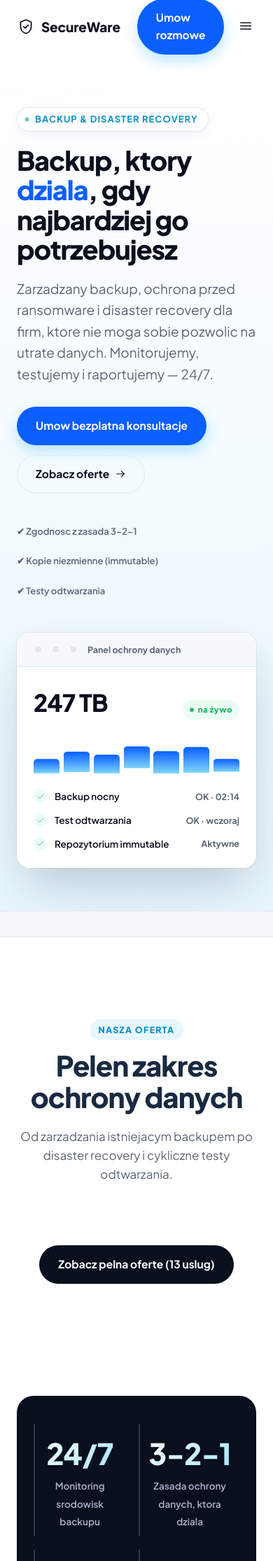
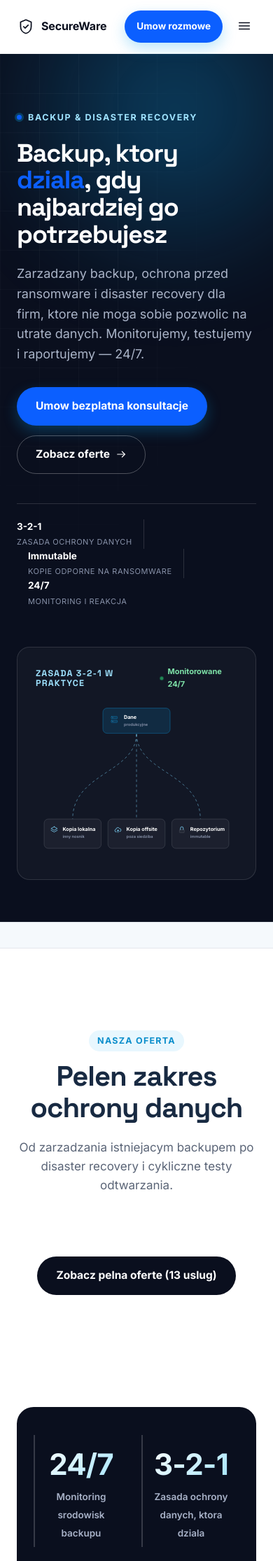
Before and after one commit to szczubix/SecureWare, a PHP site: page / in a window 390 px wide. Shown: the top 2230 px of the page at 70% size. Run offline with PHP 8.4, Linux system fonts and the light colour scheme; data that the repository does not hold is empty.

Commit message:
Rework hero art direction away from generic AI-template look
Removed the aurora-blob gradient background and the floating fake-dashboard
mockup card (bar chart + count-up stat) - that combination is the default
output of every AI page-builder right now and read as generic rather than
professional. Replaced with:
- a dark, technical hero (grid-line texture, single asymmetric glow) closer
  to how real security/infra vendors (Rubrik, Acronis) treat their hero
- a custom inline-SVG diagram of the actual 3-2-1 backup rule with animated
  data-flow lines, replacing the generic UI-chrome mockup with something
  genuinely on-topic
- a Space Grotesk display typeface for headings (site-wide) instead of the
  ubiquitous Plus Jakarta Sans 800-weight look, paired with Inter for body
- a plain divider-separated spec row instead of badge-pill soup

Also fixed a real mobile bug this surfaced: the header logo had no
white-space guard and could wrap to two lines, colliding with the CTA
button on narrow screens.

Verified locally: seeded DB + headless browser across desktop and mobile
viewports (375px/390px/1440px), all key pages return 200 with no PHP
warnings, mobile header no longer overlaps.

```diff
--- a/assets/css/site.css
+++ b/assets/css/site.css
@@ -9,7 +9,8 @@
     --sw-bg: #f5f9fc;
     --sw-white: #ffffff;
     --sw-radius: 18px;
-    --sw-font: 'Plus Jakarta Sans', Inter, -apple-system, BlinkMacSystemFont, "Segoe UI", Roboto, Arial, sans-serif;
+    --sw-font: 'Inter', -apple-system, BlinkMacSystemFont, "Segoe UI", Roboto, Arial, sans-serif;
+    --sw-font-display: 'Space Grotesk', 'Inter', -apple-system, BlinkMacSystemFont, "Segoe UI", Roboto, Arial, sans-serif;
 }
 
 * { box-sizing: border-box; }
@@ -24,7 +25,7 @@ body {
 }
 img { max-width: 100%; display: block; }
 a { color: inherit; text-decoration: none; }
-h1, h2, h3, h4 { font-family: var(--sw-font); line-height: 1.12; margin: 0 0 .5em; font-weight: 800; letter-spacing: -.02em; }
+h1, h2, h3, h4 { font-family: var(--sw-font-display); line-height: 1.12; margin: 0 0 .5em; font-weight: 700; letter-spacing: -.02em; }
 
 .sw-wrap { max-width: 1180px; margin: 0 auto; padding: 0 24px; }
 
@@ -57,6 +58,7 @@ h1, h2, h3, h4 { font-family: var(--sw-font); line-height: 1.12; margin: 0 0 .5e
 
 @keyframes swPulse { 0%,100% { opacity: 1; transform: scale(1); } 50% { opacity: .55; transform: scale(.82); } }
 @keyframes swSpin { to { transform: rotate(360deg); } }
+@keyframes swFloat { 0%,100% { transform: translateY(0); } 50% { transform: translateY(-10px); } }
 
 /* ---- Buttons ---- */
 .sw-btn { display: inline-flex; align-items: center; gap: 8px; padding: 14px 26px; border-radius: 999px; font-weight: 700; font-size: 15.5px; border: 1px solid transparent; cursor: pointer; transition: background .2s ease, transform .2s cubic-bezier(.16,.8,.24,1), box-shadow .2s ease, opacity .2s ease, color .2s ease, border-color .2s ease; }
@@ -73,15 +75,16 @@ h1, h2, h3, h4 { font-family: var(--sw-font); line-height: 1.12; margin: 0 0 .5e
 .sw-header.is-scrolled { box-shadow: 0 8px 30px rgba(24,42,66,.1); border-bottom-color: var(--sw-border); }
 .sw-header__inner { display: flex; align-items: center; justify-content: space-between; height: 76px; gap: 24px; transition: height .25s ease; }
 .sw-header.is-scrolled .sw-header__inner { height: 62px; }
-.sw-logo { display: flex; align-items: center; gap: 9px; font-weight: 800; font-size: 19px; letter-spacing: -.01em; color: var(--sw-dark); }
-.sw-logo img { height: 32px; width: auto; transition: height .25s ease; }
+.sw-logo { display: flex; align-items: center; gap: 9px; font-weight: 800; font-size: 19px; letter-spacing: -.01em; color: var(--sw-dark); min-width: 0; flex-shrink: 1; }
+.sw-logo span { white-space: nowrap; overflow: hidden; text-overflow: ellipsis; }
+.sw-logo img { height: 32px; width: auto; flex-shrink: 0; transition: height .25s ease; }
 .sw-header.is-scrolled .sw-logo img { height: 26px; }
 .sw-nav { display: flex; gap: 30px; }
 .sw-nav a { color: var(--sw-muted); font-weight: 600; font-size: 14.5px; position: relative; padding-bottom: 3px; transition: color .2s ease; }
 .sw-nav a::after { content: ''; position: absolute; left: 0; right: 100%; bottom: -2px; height: 2px; border-radius: 2px; background: var(--sw-primary); transition: right .25s cubic-bezier(.16,.8,.24,1); }
 .sw-nav a:hover { color: var(--sw-dark); }
 .sw-nav a:hover::after { right: 0; }
-.sw-header__actions { display: flex; align-items: center; gap: 14px; }
+.sw-header__actions { display: flex; align-items: center; gap: 14px; flex-shrink: 0; }
 .sw-nav-toggle { display: none; background: none; border: none; color: var(--sw-dark); cursor: pointer; padding: 6px; }
 
 /* ---- Mega menu (desktop nav dropdown for the "Oferta" item) ---- */
@@ -103,6 +106,8 @@ h1, h2, h3, h4 { font-family: var(--sw-font); line-height: 1.12; margin: 0 0 .5e
     .sw-nav.is-open { display: flex; }
     .sw-nav a { padding: 10px 0; border-bottom: 1px solid var(--sw-border); }
     .sw-nav-toggle { display: block; }
+    .sw-header__actions .sw-btn { padding: 11px 16px; font-size: 13.5px; }
+    .sw-logo { font-size: 16px; }
     .sw-nav__item { flex-direction: column; align-items: stretch; }
     .sw-nav__item > a { border-bottom: 1px solid var(--sw-border); padding: 10px 0; justify-content: space-between; }
     .sw-mega { position: static; display: none; width: auto; box-shadow: none; border: none; opacity: 1; visibility: visible; pointer-events: auto; transform: none; padding: 6px 0 10px; }
@@ -110,35 +115,27 @@ h1, h2, h3, h4 { font-family: var(--sw-font); line-height: 1.12; margin: 0 0 .5e
     .sw-mega__grid { grid-template-columns: 1fr; }
 }
 
-/* ---- Hero ---- */
-.sw-hero { position: relative; overflow: hidden; background: linear-gradient(180deg, #ffffff 0%, var(--sw-primary-tint) 100%); color: var(--sw-dark); padding: 110px 0 100px; }
-.sw-hero::before, .sw-hero::after {
-    content: '';
-    position: absolute;
-    width: 55vw;
-    height: 55vw;
-    max-width: 640px;
-    max-height: 640px;
-    border-radius: 50%;
-    filter: blur(90px);
-    opacity: .35;
-    pointer-events: none;
-    z-index: 0;
-}
-.sw-hero::before { background: radial-gradient(circle, #7fd6fb, transparent 70%); top: -25%; left: -12%; animation: swAuroraDrift1 22s ease-in-out infinite; }
-.sw-hero::after { background: radial-gradient(circle, #0ba5ef, transparent 70%); bottom: -32%; right: -12%; animation: swAuroraDrift2 26s ease-in-out infinite; }
-@keyframes swAuroraDrift1 { 0%,100% { transform: translate(0,0) scale(1); } 50% { transform: translate(6%,8%) scale(1.15); } }
-@keyframes swAuroraDrift2 { 0%,100% { transform: translate(0,0) scale(1); } 50% { transform: translate(-8%,-6%) scale(1.1); } }
+/* ---- Hero (technical/dark direction - not the light aurora-blob template) ---- */
+.sw-hero { position: relative; overflow: hidden; background: var(--sw-dark); color: #fff; padding: 118px 0 104px; }
+.sw-hero::before { content: ''; position: absolute; inset: 0; background-image: linear-gradient(rgba(255,255,255,.05) 1px, transparent 1px), linear-gradient(90deg, rgba(255,255,255,.05) 1px, transparent 1px); background-size: 56px 56px; -webkit-mask-image: radial-gradient(ellipse 75% 65% at 28% 15%, #000, transparent 72%); mask-image: radial-gradient(ellipse 75% 65% at 28% 15%, #000, transparent 72%); pointer-events: none; }
+.sw-hero::after { content: ''; position: absolute; width: 560px; height: 560px; border-radius: 50%; background: radial-gradient(circle, rgba(11,165,239,.32), transparent 70%); filter: blur(50px); top: -200px; right: -140px; pointer-events: none; }
 .sw-hero > .sw-wrap { position: relative; z-index: 1; }
 
-.sw-hero__grid { display: grid; grid-template-columns: 1.05fr .95fr; gap: 50px; align-items: center; }
-.sw-hero__eyebrow { display: inline-flex; align-items: center; gap: 8px; color: var(--sw-primary-dark); font-weight: 700; font-size: 13px; letter-spacing: .08em; text-transform: uppercase; margin-bottom: 20px; padding: 6px 14px 6px 10px; background: #fff; border: 1px solid var(--sw-border); border-radius: 999px; box-shadow: 0 4px 14px rgba(24,42,66,.06); }
-.sw-hero__eyebrow::before { content: ''; width: 7px; height: 7px; border-radius: 50%; background: #16b364; animation: swPulse 1.8s ease-in-out infinite; }
-.sw-hero h1 { font-size: 60px; color: var(--sw-dark); letter-spacing: -.03em; }
+.sw-hero__grid { display: grid; grid-template-columns: 1.05fr .95fr; gap: 56px; align-items: center; }
+.sw-hero__eyebrow { display: inline-flex; align-items: center; gap: 9px; color: #9fe3ff; font-weight: 700; font-size: 12.5px; letter-spacing: .13em; text-transform: uppercase; margin-bottom: 22px; }
+.sw-hero__eyebrow::before { content: ''; width: 7px; height: 7px; border-radius: 50%; background: var(--sw-primary); box-shadow: 0 0 0 3px rgba(11,165,239,.28); }
+.sw-hero h1 { font-family: var(--sw-font-display); font-size: 56px; font-weight: 700; color: #fff; letter-spacing: -.03em; line-height: 1.08; }
 .sw-hero h1 span { color: var(--sw-primary); }
-.sw-hero p.lead { font-size: 19px; color: var(--sw-muted); max-width: 560px; margin-bottom: 32px; }
+.sw-hero p.lead { font-size: 18px; color: #aab4c8; max-width: 500px; margin: 22px 0 32px; }
 .sw-hero__actions { display: flex; gap: 14px; flex-wrap: wrap; }
-.sw-hero__badges { display: flex; gap: 22px; margin-top: 44px; flex-wrap: wrap; color: var(--sw-muted); font-size: 13px; font-weight: 600; align-items: center; }
+.sw-hero .sw-btn--ghost { color: #fff; border-color: rgba(255,255,255,.28); }
+.sw-hero .sw-btn--ghost:hover { background: rgba(255,255,255,.08); border-color: #fff; }
+.sw-hero__specs { display: flex; flex-wrap: wrap; margin-top: 42px; border-top: 1px solid rgba(255,255,255,.14); padding-top: 22px; }
+.sw-hero__specs div { padding: 0 24px; border-right: 1px solid rgba(255,255,255,.14); }
+.sw-hero__specs div:first-child { padding-left: 0; }
+.sw-hero__specs div:last-child { border-right: none; }
+.sw-hero__specs strong { display: block; font-size: 13.5px; font-weight: 700; color: #fff; }
+.sw-hero__specs span { display: block; font-size: 11px; color: #8791a8; margin-top: 3px; text-transform: uppercase; letter-spacing: .05em; }
 
 /* ---- Highlight strip (compact icon+label row for inner-page headers) ---- */
 .sw-highlights { display: flex; flex-wrap: wrap; gap: 12px; margin-top: 28px; }
@@ -148,37 +145,24 @@ h1, h2, h3, h4 { font-family: var(--sw-font); line-height: 1.12; margin: 0 0 .5e
 @media (max-width: 860px) {
     .sw-hero { padding: 76px 0 60px; }
     .sw-hero__grid { grid-template-columns: 1fr; }
-    .sw-hero h1 { font-size: 38px; }
+    .sw-hero h1 { font-size: 36px; }
+    .sw-hero__specs div { padding: 0 16px; }
 }
 
-/* ---- Hero product mockup ---- */
-.sw-mock { background: #fff; box-shadow: 0 30px 70px -12px rgba(24,42,66,.25), 0 0 0 1px var(--sw-border); border-radius: var(--sw-radius); overflow: hidden; animation: swFloat 6s ease-in-out infinite; }
-@keyframes swFloat { 0%,100% { transform: translateY(0); } 50% { transform: translateY(-12px); } }
-.sw-mock__bar { display: flex; align-items: center; gap: 8px; padding: 14px 18px; background: var(--sw-bg); border-bottom: 1px solid var(--sw-border); }
-.sw-mock__dot { width: 9px; height: 9px; border-radius: 50%; background: var(--sw-border); }
-.sw-mock__bar span { margin-left: 8px; font-size: 12.5px; font-weight: 700; color: var(--sw-muted); }
-.sw-mock__body { padding: 24px; }
-.sw-mock__headline { display: flex; align-items: baseline; justify-content: space-between; margin-bottom: 18px; }
-.sw-mock__headline strong { font-size: 34px; font-weight: 800; letter-spacing: -.02em; color: var(--sw-dark); }
-.sw-mock__live { display: inline-flex; align-items: center; gap: 6px; font-size: 11.5px; font-weight: 800; letter-spacing: .04em; color: #16b364; background: #ecfdf3; padding: 5px 10px; border-radius: 999px; }
-.sw-mock__live::before { content: ''; width: 6px; height: 6px; border-radius: 50%; background: #16b364; animation: swPulse 1.6s ease-in-out infinite; }
-.sw-mock__bars { display: flex; align-items: flex-end; gap: 6px; height: 56px; margin-bottom: 22px; }
-.sw-mock__bars i { flex: 1; background: linear-gradient(180deg, var(--sw-primary), #7fd6fb); border-radius: 5px 5px 0 0; animation: swBarGrow 2.4s ease-in-out infinite alternate; }
-@keyframes swBarGrow { from { transform: scaleY(.55); } to { transform: scaleY(1); } }
-.sw-mock__rows { display: flex; flex-direction: column; gap: 12px; }
-.sw-mock__row { display: flex; align-items: center; gap: 10px; font-size: 13.5px; font-weight: 600; color: var(--sw-dark); }
-.sw-mock__row .ok { width: 20px; height: 20px; border-radius: 50%; background: #ecfdf3; color: #16b364; display: flex; align-items: center; justify-content: center; flex-shrink: 0; }
-.sw-mock__row span.label { flex: 1; }
-.sw-mock__row span.val { color: var(--sw-muted); font-weight: 700; font-size: 12.5px; }
-.sw-mock__badge { position: absolute; background: #fff; box-shadow: 0 16px 34px rgba(24,42,66,.16); border-radius: 14px; padding: 12px 16px; display: flex; align-items: center; gap: 10px; font-weight: 700; font-size: 13px; color: var(--sw-dark); animation: swFloat 5s ease-in-out infinite; animation-delay: -2s; }
-.sw-mock__badge .icon { width: 30px; height: 30px; border-radius: 9px; background: var(--sw-primary-tint); color: var(--sw-primary); display: flex; align-items: center; justify-content: center; }
-.sw-hero__mockwrap { position: relative; }
-.sw-mock__badge--tl { top: -18px; left: -22px; }
-.sw-mock__badge--br { bottom: -18px; right: -18px; }
-
-@media (max-width: 640px) {
-    .sw-mock__badge { display: none; }
-}
+/* ---- Hero visual: 3-2-1 backup rule diagram (real diagram, not a fake dashboard) ---- */
+.sw-diagram-card { background: rgba(255,255,255,.035); border: 1px solid rgba(255,255,255,.12); border-radius: 18px; padding: 26px; }
+.sw-diagram-card__head { display: flex; align-items: center; justify-content: space-between; margin-bottom: 16px; }
+.sw-diagram-card__head h3 { margin: 0; font-size: 12.5px; text-transform: uppercase; letter-spacing: .09em; color: #9fe3ff; font-weight: 700; }
+.sw-diagram-card__live { display: inline-flex; align-items: center; gap: 6px; font-size: 11px; font-weight: 700; color: #7ee2a8; }
+.sw-diagram-card__live::before { content: ''; width: 6px; height: 6px; border-radius: 50%; background: #28c76f; animation: swPulse 1.8s ease-in-out infinite; }
+.sw-diagram { display: block; width: 100%; height: auto; }
+.sw-diagram .flow { fill: none; stroke: rgba(127,214,251,.55); stroke-width: 1.5; stroke-dasharray: 6 6; animation: swFlow 1.3s linear infinite; }
+.sw-diagram .node rect { fill: rgba(255,255,255,.04); stroke: rgba(255,255,255,.2); stroke-width: 1; }
+.sw-diagram .node.primary rect { fill: rgba(11,165,239,.14); stroke: rgba(11,165,239,.55); }
+.sw-diagram .node text { fill: #fff; font-family: var(--sw-font); font-size: 12px; font-weight: 700; }
+.sw-diagram .node .sub { fill: #8791a8; font-size: 9.5px; font-weight: 600; }
+.sw-diagram .node .icon { color: #7fd6fb; }
+@keyframes swFlow { to { stroke-dashoffset: -24; } }
 
 /* ---- Ticker strip ---- */
 .sw-ticker { border-top: 1px solid var(--sw-border); border-bottom: 1px solid var(--sw-border); background: var(--sw-bg); overflow: hidden; padding: 18px 0; }
@@ -390,5 +374,5 @@ h1, h2, h3, h4 { font-family: var(--sw-font); line-height: 1.12; margin: 0 0 .5e
     *, *::before, *::after { animation-duration: .01ms !important; animation-iteration-count: 1 !important; transition-duration: .01ms !important; scroll-behavior: auto !important; }
     .reveal, .reveal-stagger > * { opacity: 1 !important; transform: none !important; }
     .sw-anim-in { opacity: 1 !important; animation: none !important; }
-    .sw-hero::before, .sw-hero::after, .sw-mock, .sw-mock__badge { animation: none !important; }
+    .sw-hero::before, .sw-hero::after, .sw-diagram-card__live::before { animation: none !important; }
 }
--- a/views/site/home.php
+++ b/views/site/home.php
@@ -16,53 +16,51 @@ $teaser = array_slice($services, 0, 6);
                 <a href="/kontakt" class="sw-btn sw-btn--primary">Umow bezplatna konsultacje</a>
                 <a href="/oferta" class="sw-btn sw-btn--ghost">Zobacz oferte <?= Icons::svg('arrow-right', 16) ?></a>
             </div>
-            <div class="sw-hero__badges sw-anim-in sw-delay-5">
-                <span>✔ Zgodnosc z zasada 3-2-1</span>
-                <span>✔ Kopie niezmienne (immutable)</span>
-                <span>✔ Testy odtwarzania</span>
+            <div class="sw-hero__specs sw-anim-in sw-delay-5">
+                <div><strong>3-2-1</strong><span>Zasada ochrony danych</span></div>
+                <div><strong>Immutable</strong><span>Kopie odporne na ransomware</span></div>
+                <div><strong>24/7</strong><span>Monitoring i reakcja</span></div>
             </div>
         </div>
-        <div class="sw-hero__mockwrap sw-anim-in sw-delay-3">
-            <div class="sw-mock__badge sw-mock__badge--tl">
-                <span class="icon"><?= Icons::svg('shield-check', 16) ?></span> Ransomware-safe
-            </div>
-            <div class="sw-mock">
-                <div class="sw-mock__bar">
-                    <span class="sw-mock__dot"></span><span class="sw-mock__dot"></span><span class="sw-mock__dot"></span>
-                    <span>Panel ochrony danych</span>
+        <div class="sw-anim-in sw-delay-3">
+            <div class="sw-diagram-card">
+                <div class="sw-diagram-card__head">
+                    <h3>Zasada 3-2-1 w praktyce</h3>
+                    <span class="sw-diagram-card__live">Monitorowane 24/7</span>
                 </div>
-                <div class="sw-mock__body">
-                    <div class="sw-mock__headline">
-                        <strong data-count="247" data-suffix=" TB">0 TB</strong>
-                        <span class="sw-mock__live">na żywo</span>
-                    </div>
-                    <div class="sw-mock__bars">
-                        <i style="animation-delay:-0.2s;height:38%"></i>
-                        <i style="animation-delay:-1.6s;height:62%"></i>
-                        <i style="animation-delay:-0.8s;height:48%"></i>
-                        <i style="animation-delay:-2.1s;height:82%"></i>
-                        <i style="animation-delay:-0.4s;height:58%"></i>
-                        <i style="animation-delay:-1.2s;height:70%"></i>
-                        <i style="animation-delay:-1.9s;height:44%"></i>
-                    </div>
-                    <div class="sw-mock__rows">
-                        <div class="sw-mock__row">
-                            <span class="ok"><?= Icons::svg('check', 12) ?></span>
-                            <span class="label">Backup nocny</span><span class="val">OK · 02:14</span>
-                        </div>
-                        <div class="sw-mock__row">
-                            <span class="ok"><?= Icons::svg('check', 12) ?></span>
-                            <span class="label">Test odtwarzania</span><span class="val">OK · wczoraj</span>
-                        </div>
-                        <div class="sw-mock__row">
-                            <span class="ok"><?= Icons::svg('check', 12) ?></span>
-                            <span class="label">Repozytorium immutable</span><span class="val">Aktywne</span>
-                        </div>
-                    </div>
-                </div>
-            </div>
-            <div class="sw-mock__badge sw-mock__badge--br">
-                <span class="icon"><?= Icons::svg('activity', 16) ?></span> Monitoring 24/7
+                <svg class="sw-diagram" viewBox="0 0 480 380" xmlns="http://www.w3.org/2000/svg">
+                    <path class="flow" d="M240,76 C240,170 88,170 88,280"/>
+                    <path class="flow" d="M240,76 L240,280"/>
+                    <path class="flow" d="M240,76 C240,170 392,170 392,280"/>
+
+                    <g class="node primary">
+                        <rect x="160" y="16" width="160" height="60" rx="10"/>
+                        <svg class="icon" x="176" y="32" width="22" height="22"><?= Icons::svg('server', 22) ?></svg>
+                        <text x="210" y="42">Dane</text>
+                        <text x="210" y="58" class="sub">produkcyjne</text>
+                    </g>
+
+                    <g class="node">
+                        <rect x="20" y="280" width="136" height="70" rx="10"/>
+                        <svg class="icon" x="34" y="296" width="20" height="20"><?= Icons::svg('layers', 20) ?></svg>
+                        <text x="64" y="309">Kopia lokalna</text>
+                        <text x="64" y="325" class="sub">inny nosnik</text>
+                    </g>
+
+                    <g class="node">
+                        <rect x="172" y="280" width="136" height="70" rx="10"/>
+                        <svg class="icon" x="186" y="296" width="20" height="20"><?= Icons::svg('cloud-upload', 20) ?></svg>
+                        <text x="216" y="309">Kopia offsite</text>
+                        <text x="216" y="325" class="sub">poza siedziba</text>
+                    </g>
+
+                    <g class="node">
+                        <rect x="324" y="280" width="136" height="70" rx="10"/>
+                        <svg class="icon" x="338" y="296" width="20" height="20"><?= Icons::svg('lock', 20) ?></svg>
+                        <text x="368" y="309">Repozytorium</text>
+                        <text x="368" y="325" class="sub">immutable</text>
+                    </g>
+                </svg>
             </div>
         </div>
     </div>
--- a/views/site/layout.php
+++ b/views/site/layout.php
@@ -39,7 +39,7 @@ $cookieYes = $settings['cookieyes_script'] ?? '';
 <?php endif; ?>
 <link rel="preconnect" href="https://fonts.googleapis.com">
 <link rel="preconnect" href="https://fonts.gstatic.com" crossorigin>
-<link href="https://fonts.googleapis.com/css2?family=Plus+Jakarta+Sans:ital,wght@0,400;0,500;0,600;0,700;0,800;1,600&family=Inter:wght@400;500;600&display=swap" rel="stylesheet">
+<link href="https://fonts.googleapis.com/css2?family=Space+Grotesk:wght@500;600;700&family=Inter:ital,wght@0,400;0,500;0,600;0,700;1,600&display=swap" rel="stylesheet">
 <link rel="stylesheet" href="/assets/css/site.css">
 <style>:root{--sw-primary:<?= htmlspecialchars($settings['color_primary'] ?? '#0b5fff', ENT_QUOTES, 'UTF-8') ?>;--sw-dark:<?= htmlspecialchars($settings['color_dark'] ?? '#0a0f1e', ENT_QUOTES, 'UTF-8') ?>;}</style>
 <?php if ($cookieYes): ?>
```
